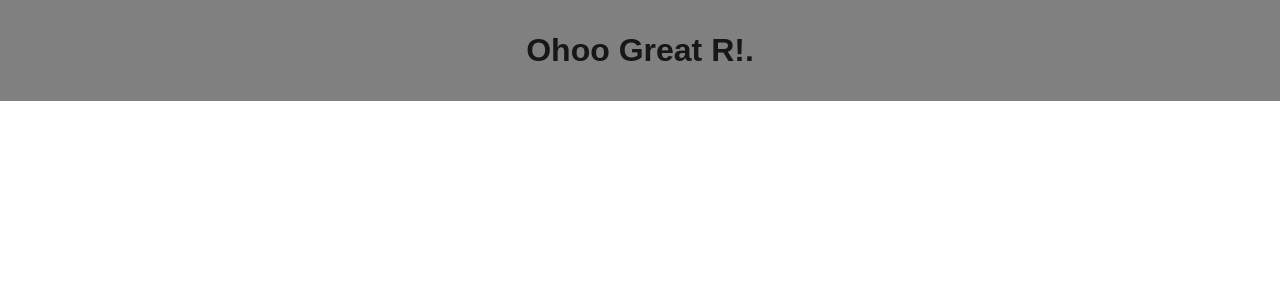
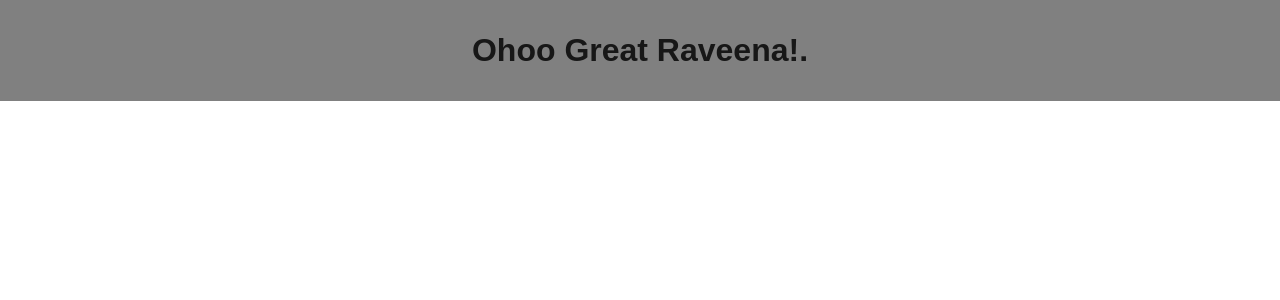
Before and after one commit to soniakshay/react-ci-cd-demo, a Next.js app: page / in a window 1280 px wide. Shown: the top 300 px of the page. Built offline with nearby package versions, Linux system fonts and the light colour scheme.

Commit message:
#great commit

```diff
--- a/src/app/page.tsx
+++ b/src/app/page.tsx
@@ -6,7 +6,7 @@ export default function Home() {
   return (
     <>
         <div  className={'box'} >
-            <h1>Ohoo Great R!.</h1>
+            <h1>Ohoo Great Raveena!.</h1>
 
         </div>
     </>
```
